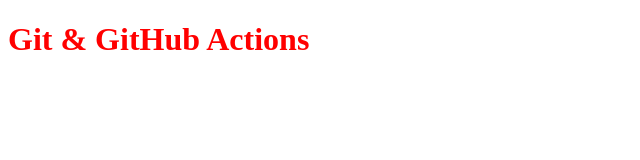
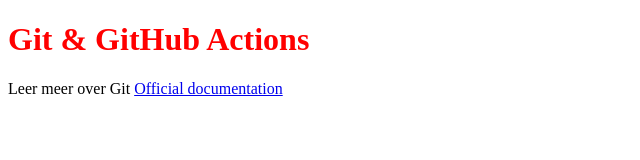
Before and after one commit to Jarno158/git-actions, a plain HTML site: page index.html in a window 1280 px wide. Shown: the whole page, without its empty margins (0-640 px from the left). Drawn offline with Linux system fonts and the light colour scheme.

Commit message:
git link added on branch feature_styles

```diff
--- a/index.html
+++ b/index.html
@@ -10,5 +10,8 @@
 </head>
 <body>
 <h1>Git & GitHub Actions</h1>
+<p>Leer meer over Git
+    <a href="https://git-scm.com/book/en/vs2">Official documentation</a>
+</p>
 </body>
 </html>
```
